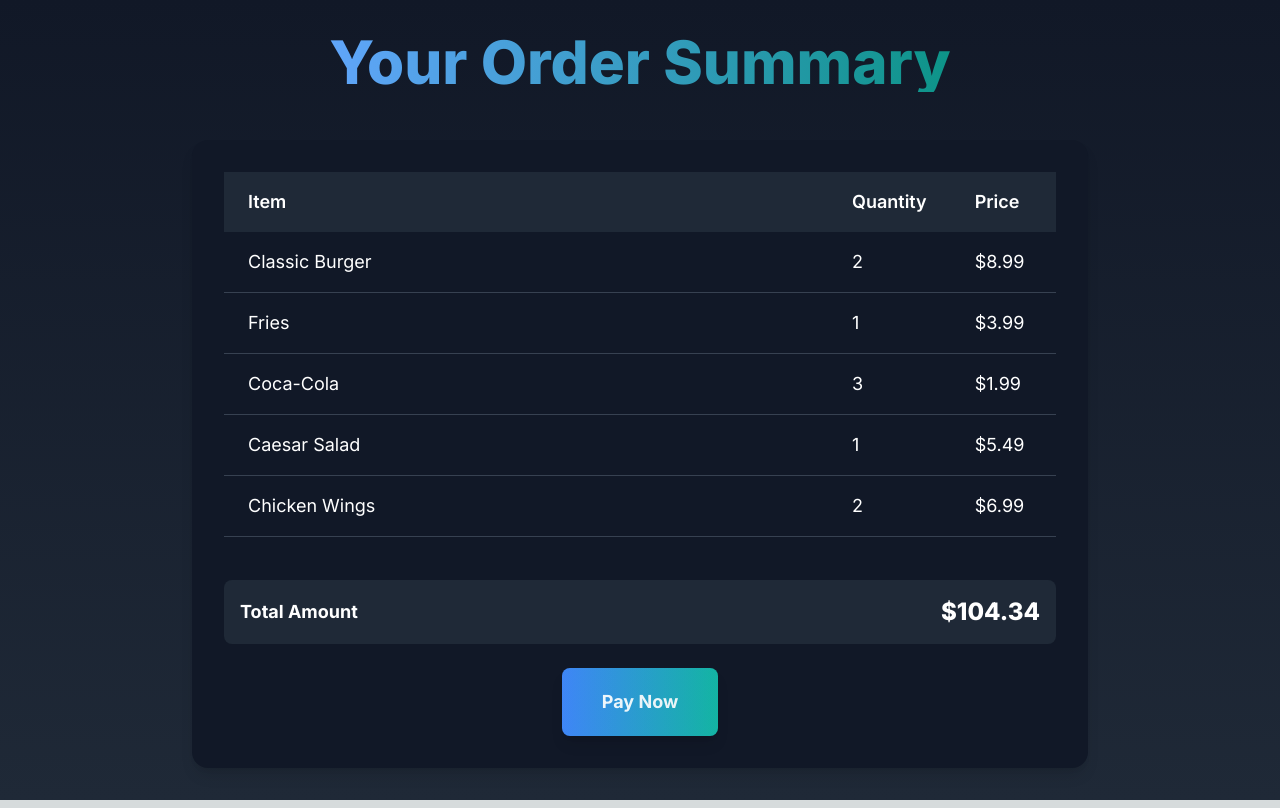
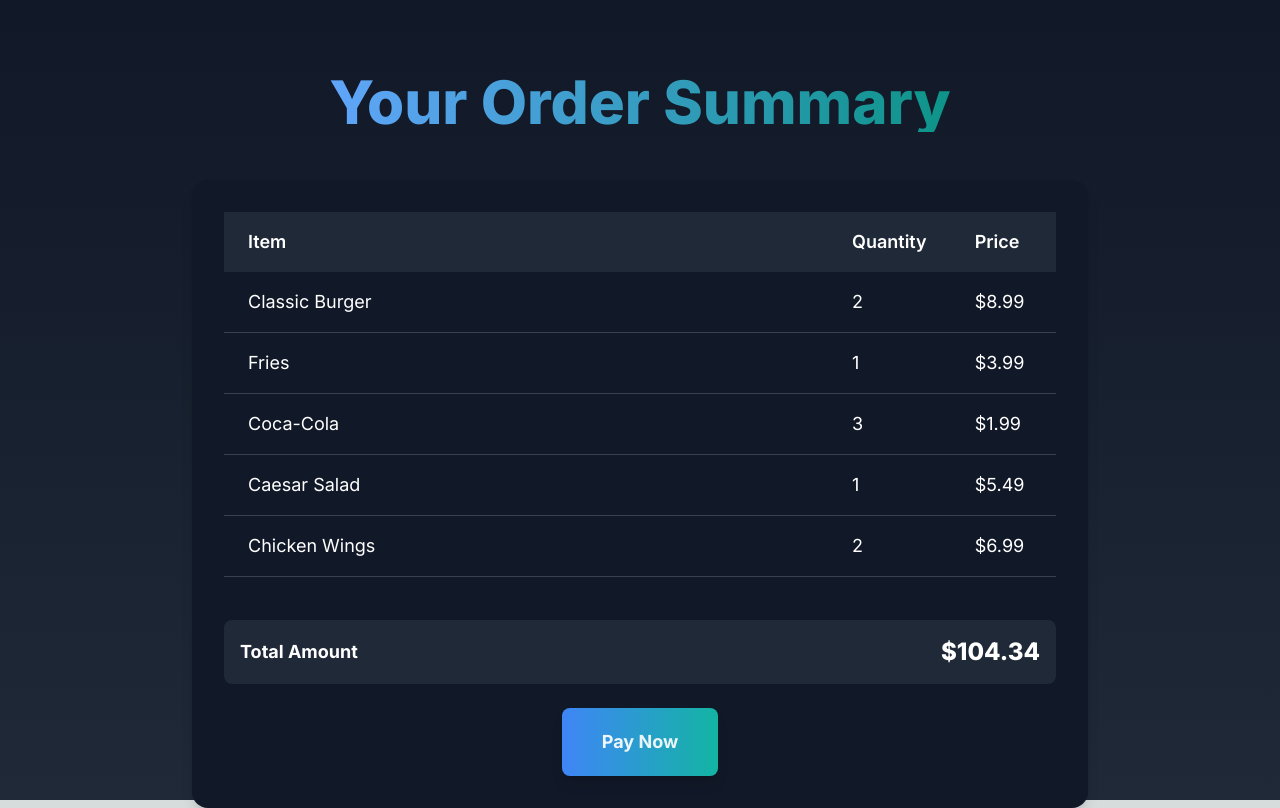
Before and after one commit to fontys-fhtw/epiq, a Next.js app: page /customer/bill-info in a window 1280 px wide. Built offline with nearby package versions, Linux system fonts and the light colour scheme.

Commit message:
Added more white space on top of the page

```diff
--- a/src/app/customer/bill-info/page.jsx
+++ b/src/app/customer/bill-info/page.jsx
@@ -35,9 +35,9 @@ export default function BillPage() {
   };
 
   return (
-    <div className="flex min-h-screen flex-col items-center justify-center bg-gradient-to-b from-gray-900 to-gray-800 px-4 py-40 text-white">
-      {/* Header text */}
-      <header className="mb-12 text-center">
+    <div className="flex min-h-screen flex-col items-center justify-center bg-gradient-to-b from-gray-900 to-gray-800 px-4 text-white">
+      {/* Header text with additional top padding */}
+      <header className="mb-12 pt-20 text-center">
         <h1 className="bg-gradient-to-r from-blue-400 to-teal-600 bg-clip-text text-5xl font-extrabold text-transparent md:text-6xl">
           Your Order Summary
         </h1>
@@ -102,7 +102,7 @@ export default function BillPage() {
         </div>
       </main>
 
-      {/* Full-Screen Transparent Payment Confirmation Popup */}
+      {/* Payment Confirmation Popup */}
       {showConfirmation && (
         <div className="fixed inset-0 flex items-center justify-center bg-black bg-opacity-50">
           <div className="relative rounded-lg bg-transparent px-8 py-6 text-center shadow-xl">
```
